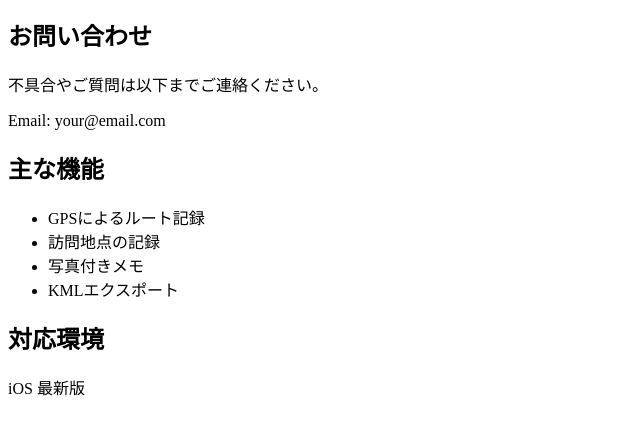
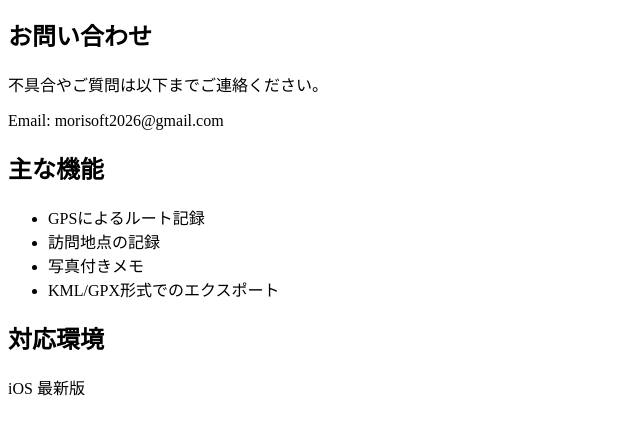
Before and after one commit to morisoft2026/junroku-support, a plain HTML site: page index.html in a window 1280 px wide. Shown: the part 116-550 px from the top of the page, without its empty margins (0-640 px from the left). Drawn offline with Linux system fonts and the light colour scheme.

Commit message:
Update contact email and export format description

```diff
--- a/index.html
+++ b/index.html
@@ -12,14 +12,14 @@
 
 <h2>お問い合わせ</h2>
 <p>不具合やご質問は以下までご連絡ください。</p>
-<p>Email: your@email.com</p>
+<p>Email: morisoft2026@gmail.com</p>
 
 <h2>主な機能</h2>
 <ul>
 <li>GPSによるルート記録</li>
 <li>訪問地点の記録</li>
 <li>写真付きメモ</li>
-<li>KMLエクスポート</li>
+<li>KML/GPX形式でのエクスポート</li>
 </ul>
 
 <h2>対応環境</h2>
```
